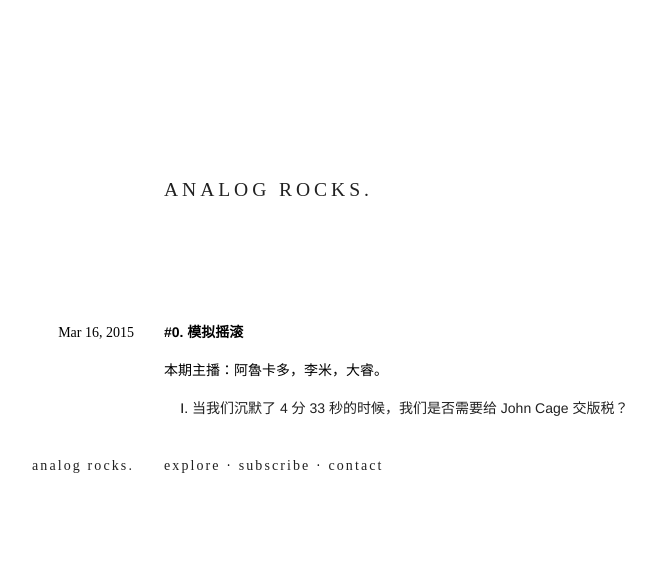
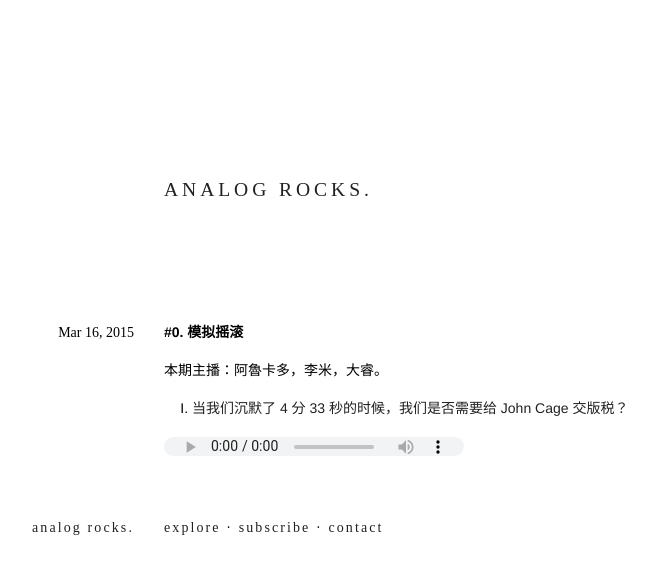
Before and after one commit to chadluo/analogrocks, a Jekyll site: the page built from _posts/2015-03-16-four-thirty-three.markdown, in a window 1280 px wide. Shown: the top 574 px of the page, without its empty margins (296-952 px from the left). Built offline with Jekyll 4.4.1, drawn with Linux system fonts in a browser that asks for light colours; some web fonts are replaced.

Commit message:
add audio, maybe restyled later

```diff
--- a/_layouts/post.html
+++ b/_layouts/post.html
@@ -6,5 +6,8 @@ layout: default
   <div class="col-xs-offset-2 col-xs-8 col-sm-offset-0 col-sm-6">
     <h2 class="title">#{{ page.ep }}. {{ page.title }}</h2>
     {{ content }}
+    <audio controls>
+      <source type="audio/mp3" src="{{ page.rec }}">
+    </audio>
   </div>
 </article>
--- a/_sass/_style.scss
+++ b/_sass/_style.scss
@@ -23,6 +23,11 @@ a:hover { color: $highlight; text-decoration: none; }
 
 .post {
   margin-bottom: $v*2;
+}
+
+.post audio {
+  height: $v;
+  margin: $v 0;
 }
 
 .post a {
```
